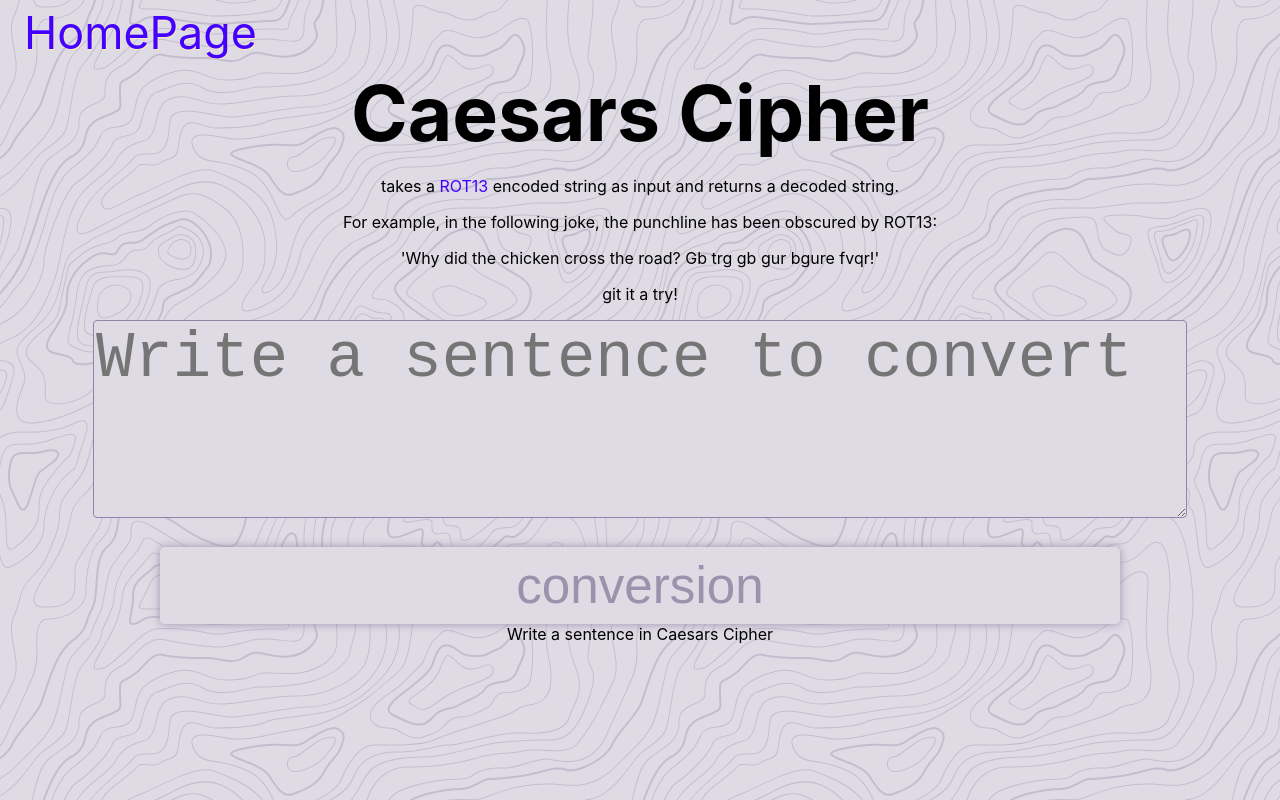
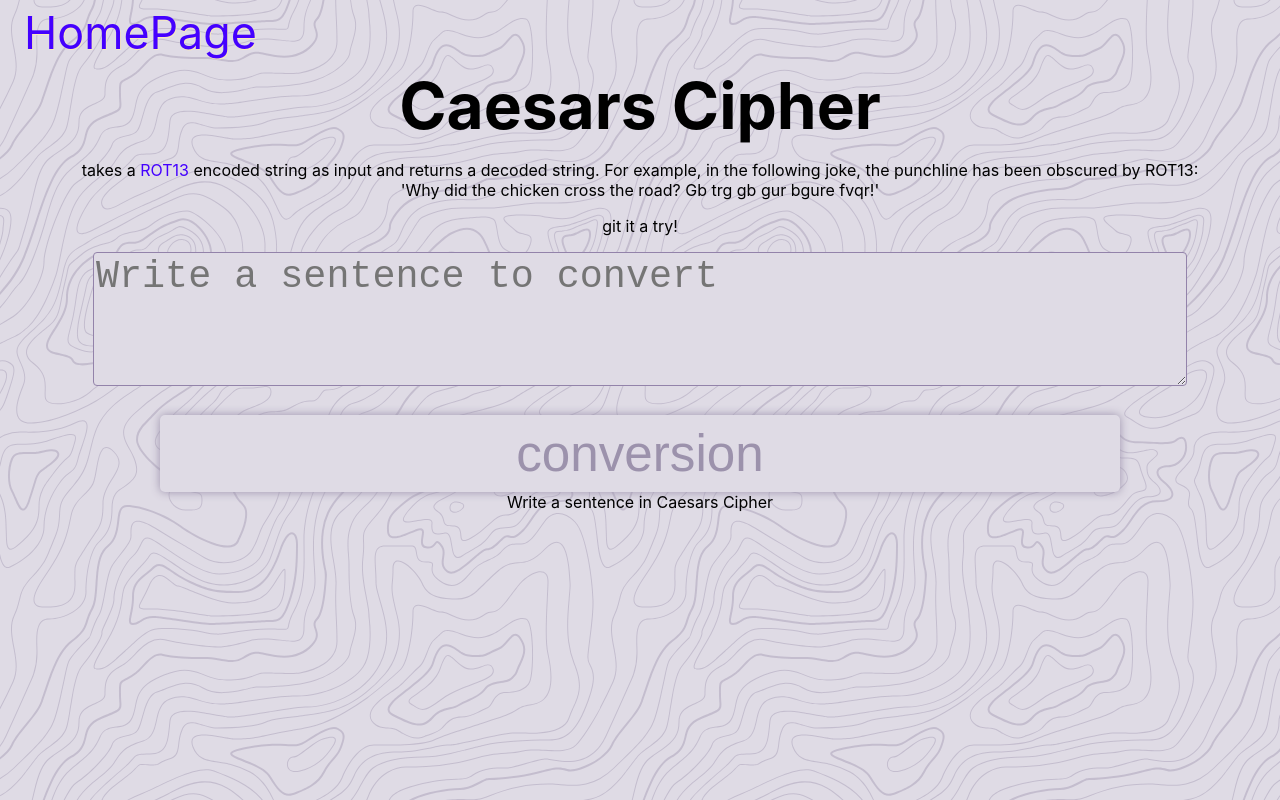
Before and after one commit to yitzhak-bloy/The-final-project-of-algorithm-and-data-structures-In-freeCodeCamp, a React (Create React App) app: page /CaesarsCipher in a window 1280 px wide. Built offline with nearby package versions, Linux system fonts and the light colour scheme.

Commit message:
The layout and design of the Caesars Cipher component

```diff
--- a/src/Components/CaesarsCipher/CaesarsCipher.css
+++ b/src/Components/CaesarsCipher/CaesarsCipher.css
@@ -1,9 +1,13 @@
 .CaesarsCipher{
         width: 100%;
         display: grid;
-        grid-template-rows: 0fr 0.5fr 0.2fr 0.5fr 0.5fr 0.4fr;
+        grid-template-rows: 0fr 0fr 0.2fr 0.5fr 0.5fr 0.4fr;
 }
 
+.pTag {
+    margin-left : 5%;
+    margin-right : 5%;
+}
 /* .link1 {
     max-block-size: 0%;
     margin-left: 3vmin;
--- a/src/Components/CaesarsCipher/CaesarsCipher.jsx
+++ b/src/Components/CaesarsCipher/CaesarsCipher.jsx
@@ -116,15 +116,14 @@
       <div className="CaesarsCipher">
       <Link to='/' className='link link1' >HomePage</Link>
         <h1>Caesars Cipher</h1>
-        <div>
-          <p>takes a <a href="https://en.wikipedia.org/wiki/ROT13" rel="noopener noreferrer" target="_blank" >ROT13</a> encoded string as input and returns a decoded string.</p>
-          <p>For example, in the following joke, the punchline has been obscured by ROT13:</p>
-          <p>'Why did the chicken cross the road? Gb trg gb gur bgure fvqr!'</p>
+        <div className='pTag'>
+          <p>takes a <a href="https://en.wikipedia.org/wiki/ROT13" rel="noopener noreferrer" target="_blank" >ROT13</a> encoded string as input and returns a decoded string. For example, in the following joke, the punchline has been obscured by ROT13: 'Why did the chicken cross the road? Gb trg gb gur bgure fvqr!'</p>
           <p>git it a try!</p>
         </div>
         <InputBox
           handleChange={this.handleChange}
           sentenceWithinTheInputFrame='Write a sentence to convert'
+          isCaesarsCipher
         />
         <Button
           handleClick={this.handleClick}
@@ -135,8 +134,7 @@
             this.state.result1.length
             ?
             <div>
-              <h2> The Caesars Cipher after conversion is </h2>
-              <h1>{this.state.result1}</h1>
+              <h2> The Caesars Cipher after conversion is: " {this.state.result1} "</h2>
             </div>
             :
             <span>Write a sentence in Caesars Cipher</span>
--- a/src/Components/PalindromeChecker/PalindromeChecker.jsx
+++ b/src/Components/PalindromeChecker/PalindromeChecker.jsx
@@ -43,12 +43,12 @@
         {
           this.state.IsItPalindrome === true
           ?
-          <h1>It's a palindrome!</h1>
+          <h2>It's a palindrome!</h2>
           :
           (
             this.state.IsItPalindrome === false
             ?
-            <h1>Sorry, that's not a palindrome.</h1>
+            <h2>Sorry, that's not a palindrome.</h2>
             :
             <span>Enter some alpha-numeric characters</span>
           )
--- a/src/Components/inputBox/InputBox.jsx
+++ b/src/Components/inputBox/InputBox.jsx
@@ -1,10 +1,10 @@
 import React from 'react';
 import './inputBox.css';
 
-function InputBox({ handleChange,sentenceWithinTheInputFrame, CaesarsCipher }) {
+function InputBox({ handleChange,sentenceWithinTheInputFrame, isCaesarsCipher }) {
   return (
     <div>
-        <textarea className={`text ${CaesarsCipher ? 'caesarsCipher' : ''}`} name="textarea" placeholder={sentenceWithinTheInputFrame} onChange={handleChange} />
+        <textarea className={`${isCaesarsCipher ? 'caesarsCipher' : ''} text`} name="textarea" placeholder={sentenceWithinTheInputFrame} onChange={handleChange} />
     </div>
   );
 }
--- a/src/Components/inputBox/inputBox.css
+++ b/src/Components/inputBox/inputBox.css
@@ -16,6 +16,8 @@
   box-shadow:         inset 0 0 10px #9383AA;
 }
 
-/* .caesarsCipher {
-  background-color: rgb(13, 7, 22);
-} */
+.caesarsCipher {
+  width: 85vw;
+  height: 10vw;
+  font-size: 3vw;
+}
```
Also changed, not shown: src/App.css.
